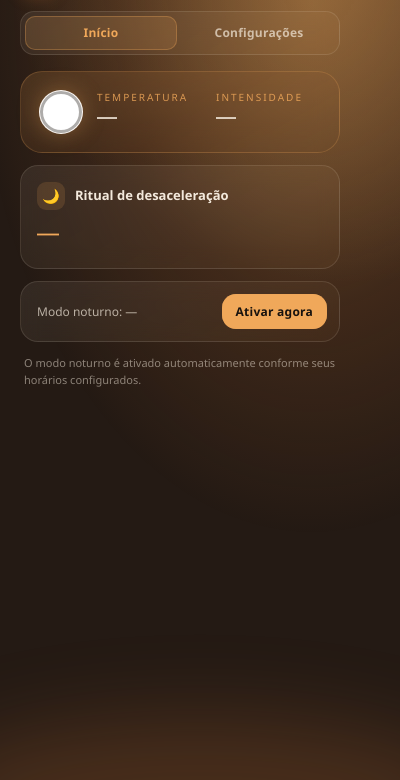
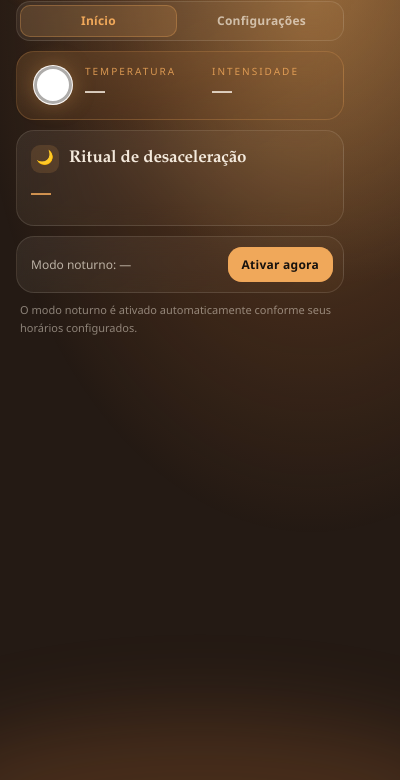
Before and after one commit to mtepeaceful/nighttransition, a browser extension: page src/ui/popup/popup.html in a window 400 px wide. Shown: the part 64-844 px from the top of the page. Drawn offline with Linux system fonts and the light colour scheme.

Commit message:
Troca ícones pela arte do pôr do sol e deixa o popup mais enxuto
- Gera icon-16/48/128 a partir da nova arte (completada até 128x128 e
  com o halo branco dos cantos removido); o cabeçalho do popup passa a
  usar o icon-128 e o brand-mark.png sai.
- Limita o popup a 520px de altura: o body vira o contêiner de rolagem,
  com barra fina e discreta no tom âmbar.
- Aperta espaçamentos para a aba Início caber sem rolagem.
- Dá mais destaque ao título "Ritual de desaceleração" (fonte serifada,
  17px), no mesmo estilo dos títulos das configurações.

```diff
--- a/src/ui/popup/popup.css
+++ b/src/ui/popup/popup.css
@@ -31,16 +31,44 @@
   box-sizing: border-box;
 }
 
+/* O html não rola: assim o body vira o contêiner de rolagem e o max-height
+   dele limita a altura do popup (senão o Chrome cresce até 600px). */
+html {
+  overflow: hidden;
+  background: var(--dusk);
+}
+
 body {
   width: 360px;
+  max-height: 520px;
   margin: 0;
-  padding: 20px;
-  background: var(--dusk);
+  padding: 16px 10px 16px 16px;
+  overflow-y: auto;
+  scrollbar-gutter: stable;
   color: var(--text-high);
   font-family: var(--font-body);
   font-size: 13px;
   line-height: 1.45;
   -webkit-font-smoothing: antialiased;
+}
+
+/* ---------- barra de rolagem ---------- */
+body::-webkit-scrollbar {
+  width: 6px;
+}
+
+body::-webkit-scrollbar-track {
+  margin: 10px 0;
+  background: transparent;
+}
+
+body::-webkit-scrollbar-thumb {
+  border-radius: 999px;
+  background: rgba(240, 168, 90, 0.22);
+}
+
+body::-webkit-scrollbar-thumb:hover {
+  background: rgba(240, 168, 90, 0.45);
 }
 
 /* ---------- luz ambiente de pôr do sol ---------- */
@@ -90,7 +118,7 @@ body::after {
   display: flex;
   align-items: center;
   gap: 10px;
-  margin-bottom: 18px;
+  margin-bottom: 12px;
 }
 
 .brand-icon {
@@ -132,14 +160,14 @@ h1 {
   display: grid;
   grid-template-columns: 1fr 1fr;
   gap: 6px;
-  padding: 4px;
-  margin-bottom: 16px;
+  padding: 3px;
+  margin-bottom: 10px;
   border-radius: var(--radius);
 }
 
 .tab-btn {
   margin: 0;
-  padding: 8px;
+  padding: 7px;
   border: none;
   border-radius: var(--radius-sm);
   background: transparent;
@@ -179,7 +207,7 @@ h1 {
 }
 
 .hint {
-  margin: 12px 4px 0;
+  margin: 8px 4px 0;
   font-size: 11px;
   line-height: 1.55;
   color: var(--text-low);
@@ -190,15 +218,15 @@ h1 {
   display: grid;
   grid-template-columns: auto 1fr 1fr;
   align-items: center;
-  gap: 14px;
-  padding: 18px;
-  margin-bottom: 12px;
-  border-radius: 22px;
+  gap: 12px;
+  padding: 12px 16px;
+  margin-bottom: 10px;
+  border-radius: 18px;
 }
 
 .filter-swatch {
-  width: 44px;
-  height: 44px;
+  width: 40px;
+  height: 40px;
   border-radius: 50%;
   background: #ffffff;
   border: 1px solid rgba(243, 233, 220, 0.3);
@@ -243,8 +271,8 @@ h1 {
 
 /* ---------- ritual ---------- */
 .ritual-card {
-  padding: 16px;
-  margin-bottom: 12px;
+  padding: 14px;
+  margin-bottom: 10px;
   border-radius: var(--radius-lg);
 }
 
@@ -252,9 +280,13 @@ h1 {
   display: flex;
   align-items: center;
   gap: 10px;
-  margin: 0 0 12px;
-  font-size: 13px;
+  margin: 0 0 10px;
+  font-family: var(--font-display);
+  font-variation-settings: 'SOFT' 100, 'opsz' 40;
+  font-size: 17px;
   font-weight: 600;
+  letter-spacing: -0.01em;
+  line-height: 1.2;
   color: var(--cream);
 }
 
@@ -262,7 +294,7 @@ h1 {
   margin: 0;
   font-family: var(--font-display);
   font-variation-settings: 'SOFT' 100, 'opsz' 40;
-  font-size: 22px;
+  font-size: 20px;
   font-weight: 600;
   line-height: 1.2;
   font-variant-numeric: tabular-nums;
@@ -276,8 +308,8 @@ h1 {
 }
 
 .site-reminder {
-  margin-top: 14px;
-  padding-top: 14px;
+  margin-top: 10px;
+  padding-top: 10px;
   border-top: 1px solid var(--cream-line);
 }
 
@@ -317,7 +349,7 @@ h1 {
   align-items: center;
   justify-content: space-between;
   gap: 12px;
-  padding: 12px 12px 12px 16px;
+  padding: 10px 10px 10px 14px;
   border-radius: var(--radius-lg);
 }
 
@@ -353,12 +385,12 @@ h1 {
 form {
   display: flex;
   flex-direction: column;
-  gap: 12px;
+  gap: 10px;
 }
 
 .card {
   margin: 0;
-  padding: 16px;
+  padding: 14px;
   border-radius: var(--radius-lg);
 }
 
@@ -368,7 +400,7 @@ form {
   display: flex;
   align-items: center;
   gap: 10px;
-  padding: 0 0 12px;
+  padding: 0 0 10px;
   margin-bottom: 4px;
   border-bottom: 1px solid var(--cream-line);
   font-family: var(--font-display);
@@ -397,7 +429,7 @@ form {
 
 label {
   display: block;
-  margin: 12px 0 6px;
+  margin: 10px 0 5px;
   font-size: 12px;
   font-weight: 500;
   color: var(--text-medium);
@@ -407,7 +439,7 @@ label {
   display: flex;
   align-items: center;
   gap: 10px;
-  margin: 12px 0 4px;
+  margin: 10px 0 4px;
   font-size: 12.5px;
   font-weight: 500;
   color: var(--text-high);
@@ -433,7 +465,7 @@ label {
 
 input {
   width: 100%;
-  padding: 8px 10px;
+  padding: 7px 10px;
   border-radius: var(--radius-sm);
   border: 1px solid rgba(243, 233, 220, 0.15);
   background: rgba(23, 18, 14, 0.5);
@@ -515,7 +547,7 @@ input[type='range']:focus-visible::-webkit-slider-thumb {
 }
 
 .progressive-row {
-  margin-top: 16px;
+  margin-top: 14px;
 }
 
 .field-hint-left {
@@ -622,7 +654,7 @@ input[type='range']:focus-visible::-webkit-slider-thumb {
 /* ---------- botões ---------- */
 button {
   margin: 0;
-  padding: 12px;
+  padding: 11px;
   border: none;
   border-radius: var(--radius);
   background: var(--amber);
--- a/src/ui/popup/popup.html
+++ b/src/ui/popup/popup.html
@@ -8,7 +8,7 @@
   </head>
   <body>
     <div class="brand">
-      <img class="brand-icon" src="../../../assets/icons/brand-mark.png" alt="" width="36" height="36" />
+      <img class="brand-icon" src="../../../assets/icons/icon-128.png" alt="" width="36" height="36" />
       <div>
         <h1>NightTransition</h1>
         <p class="subtitle">Ritual de desaceleração digital</p>
```
Also changed, not shown: assets/icons/brand-mark.png (deleted), assets/icons/icon-128.png, assets/icons/icon-16.png, assets/icons/icon-48.png.
